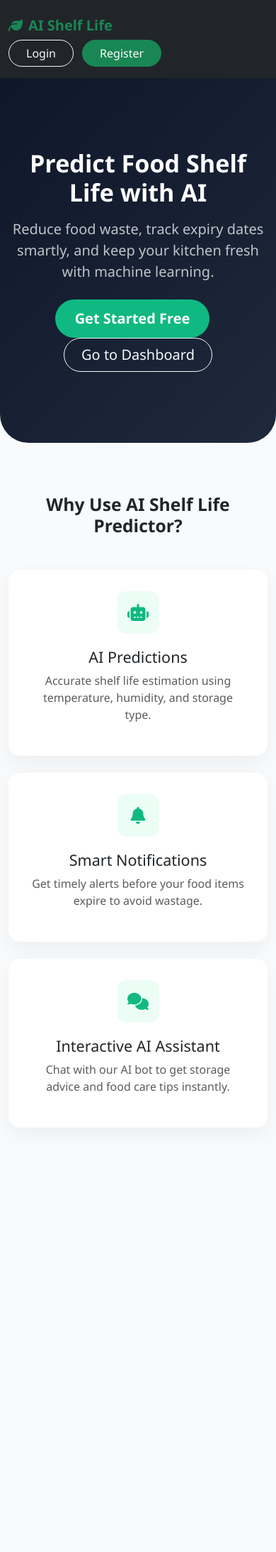
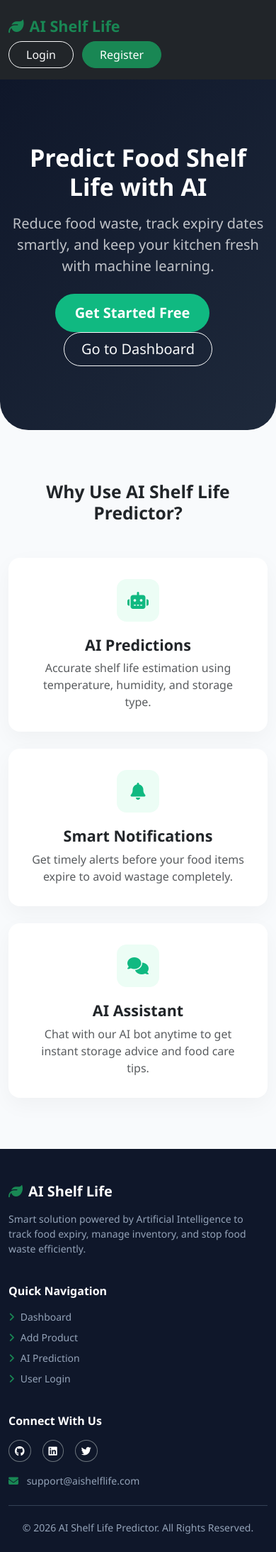
Before and after one commit to vaibhaviyadav2408-collab/-shelf-life-predictor, a Flask app: page / in a window 390 px wide. Shown: the whole page at 71% size. Before the commit the page ends 1541 px from the top, so only its background shows below. Run offline with Flask 3, Linux system fonts and the light colour scheme.

Commit message:
Refactor index.html for layout and style improvements
Updated the HTML structure and styling for improved layout and responsiveness. Added a modern footer and enhanced feature descriptions.

```diff
--- a/templates/index.html
+++ b/templates/index.html
@@ -6,14 +6,20 @@
     <title>AI Shelf Life Predictor</title>
     <!-- Bootstrap 5 CDN -->
     <link href="https://cdn.jsdelivr.net/npm/bootstrap@5.3.0/dist/css/bootstrap.min.css" rel="stylesheet">
-    <!-- Font Awesome -->
+    <!-- Font Awesome Icons CDN -->
     <link rel="stylesheet" href="https://cdnjs.cloudflare.com/ajax/libs/font-awesome/6.4.0/css/all.min.css">
     <style>
-        body { font-family: 'Segoe UI', sans-serif; background-color: #f8fafc; }
+        body {
+            font-family: 'Segoe UI', Tahoma, Geneva, Verdana, sans-serif;
+            background-color: #f8fafc;
+            display: flex;
+            flex-direction: column;
+            min-height: 100vh;
+        }
         .hero-section {
             background: linear-gradient(135deg, #0f172a 0%, #1e293b 100%);
             color: white;
-            padding: 100px 0;
+            padding: 90px 0;
             border-bottom-left-radius: 40px;
             border-bottom-right-radius: 40px;
         }
@@ -24,15 +30,17 @@
             padding: 12px 28px;
             border-radius: 30px;
             border: none;
+            transition: all 0.3s ease;
         }
-        .btn-brand:hover { background-color: #059669; color: white; }
+        .btn-brand:hover { background-color: #059669; color: white; transform: translateY(-2px); }
         .feature-card {
             border: none;
             border-radius: 16px;
             padding: 30px;
-            box-shadow: 0 10px 30px rgba(0,0,0,0.05);
+            box-shadow: 0 10px 30px rgba(0,0,0,0.04);
             background: white;
             transition: transform 0.3s ease;
+            height: 100%;
         }
         .feature-card:hover { transform: translateY(-5px); }
         .icon-box {
@@ -42,6 +50,19 @@
             align-items: center; justify-content: center;
             font-size: 24px; margin-bottom: 20px;
         }
+
+        /* Modern Footer Styling */
+        footer {
+            background-color: #0f172a;
+            color: #94a3b8;
+            margin-top: auto;
+        }
+        footer a { color: #94a3b8; text-decoration: none; transition: color 0.2s; }
+        footer a:hover { color: #10b981; }
+        .footer-bottom {
+            border-top: 1px solid #334155;
+            padding-top: 20px;
+        }
     </style>
 </head>
 <body>
@@ -49,7 +70,7 @@
 <!-- Navbar -->
 <nav class="navbar navbar-expand-lg navbar-dark bg-dark py-3">
     <div class="container">
-        <a class="navbar-brand fw-bold text-success" href="/"><i class="fa-solid fa-leaf me-2"></i>AI Shelf Life</a>
+        <a class="navbar-brand fw-bold text-success fs-4" href="/"><i class="fa-solid fa-leaf me-2"></i>AI Shelf Life</a>
         <div>
             <a href="/login" class="btn btn-outline-light me-2 rounded-pill px-4">Login</a>
             <a href="/register" class="btn btn-success rounded-pill px-4">Register</a>
@@ -72,32 +93,72 @@
 <!-- Features Section -->
 <section class="py-5">
     <div class="container py-4">
-        <h2 class="text-center fw-bold mb-5">Why Use AI Shelf Life Predictor?</h2>
+        <h2 class="text-center fw-bold mb-5 text-dark">Why Use AI Shelf Life Predictor?</h2>
         <div class="row g-4">
             <div class="col-md-4">
                 <div class="feature-card text-center">
                     <div class="icon-box mx-auto"><i class="fa-solid fa-robot"></i></div>
-                    <h4>AI Predictions</h4>
-                    <p class="text-muted">Accurate shelf life estimation using temperature, humidity, and storage type.</p>
+                    <h4 class="fw-bold text-dark">AI Predictions</h4>
+                    <p class="text-muted mb-0">Accurate shelf life estimation using temperature, humidity, and storage type.</p>
                 </div>
             </div>
             <div class="col-md-4">
                 <div class="feature-card text-center">
                     <div class="icon-box mx-auto"><i class="fa-solid fa-bell"></i></div>
-                    <h4>Smart Notifications</h4>
-                    <p class="text-muted">Get timely alerts before your food items expire to avoid wastage.</p>
+                    <h4 class="fw-bold text-dark">Smart Notifications</h4>
+                    <p class="text-muted mb-0">Get timely alerts before your food items expire to avoid wastage completely.</p>
                 </div>
             </div>
             <div class="col-md-4">
                 <div class="feature-card text-center">
                     <div class="icon-box mx-auto"><i class="fa-solid fa-comments"></i></div>
-                    <h4>Interactive AI Assistant</h4>
-                    <p class="text-muted">Chat with our AI bot to get storage advice and food care tips instantly.</p>
+                    <h4 class="fw-bold text-dark">AI Assistant</h4>
+                    <p class="text-muted mb-0">Chat with our AI bot anytime to get instant storage advice and food care tips.</p>
                 </div>
             </div>
         </div>
     </div>
 </section>
 
+<!-- Modern Footer Area -->
+<footer class="pt-5 pb-4">
+    <div class="container">
+        <div class="row g-4 mb-4">
+            <!-- Col 1: Brand Info -->
+            <div class="col-lg-4 col-md-6">
+                <h5 class="text-white fw-bold mb-3"><i class="fa-solid fa-leaf text-success me-2"></i>AI Shelf Life</h5>
+                <p class="small">Smart solution powered by Artificial Intelligence to track food expiry, manage inventory, and stop food waste efficiently.</p>
+            </div>
+
+            <!-- Col 2: Quick Links -->
+            <div class="col-lg-4 col-md-6">
+                <h6 class="text-white fw-bold mb-3">Quick Navigation</h6>
+                <ul class="list-unstyled small">
+                    <li class="mb-2"><a href="/dashboard"><i class="fa-solid fa-angle-right me-2 text-success"></i>Dashboard</a></li>
+                    <li class="mb-2"><a href="/add-product"><i class="fa-solid fa-angle-right me-2 text-success"></i>Add Product</a></li>
+                    <li class="mb-2"><a href="/ai-prediction"><i class="fa-solid fa-angle-right me-2 text-success"></i>AI Prediction</a></li>
+                    <li class="mb-2"><a href="/login"><i class="fa-solid fa-angle-right me-2 text-success"></i>User Login</a></li>
+                </ul>
+            </div>
+
+            <!-- Col 3: Social & Contact -->
+            <div class="col-lg-4 col-md-12">
+                <h6 class="text-white fw-bold mb-3">Connect With Us</h6>
+                <div class="d-flex gap-3 mb-3">
+                    <a href="#" class="btn btn-outline-secondary btn-sm rounded-circle"><i class="fa-brands fa-github text-white"></i></a>
+                    <a href="#" class="btn btn-outline-secondary btn-sm rounded-circle"><i class="fa-brands fa-linkedin text-white"></i></a>
+                    <a href="#" class="btn btn-outline-secondary btn-sm rounded-circle"><i class="fa-brands fa-twitter text-white"></i></a>
+                </div>
+                <p class="small mb-0"><i class="fa-solid fa-envelope me-2 text-success"></i> support@aishelflife.com</p>
+            </div>
+        </div>
+
+        <div class="footer-bottom text-center small">
+            <p class="mb-0">&copy; 2026 AI Shelf Life Predictor. All Rights Reserved.</p>
+        </div>
+    </div>
+</footer>
+
+<script src="https://cdn.jsdelivr.net/npm/bootstrap@5.3.0/dist/js/bootstrap.bundle.min.js"></script>
 </body>
 </html>
```
